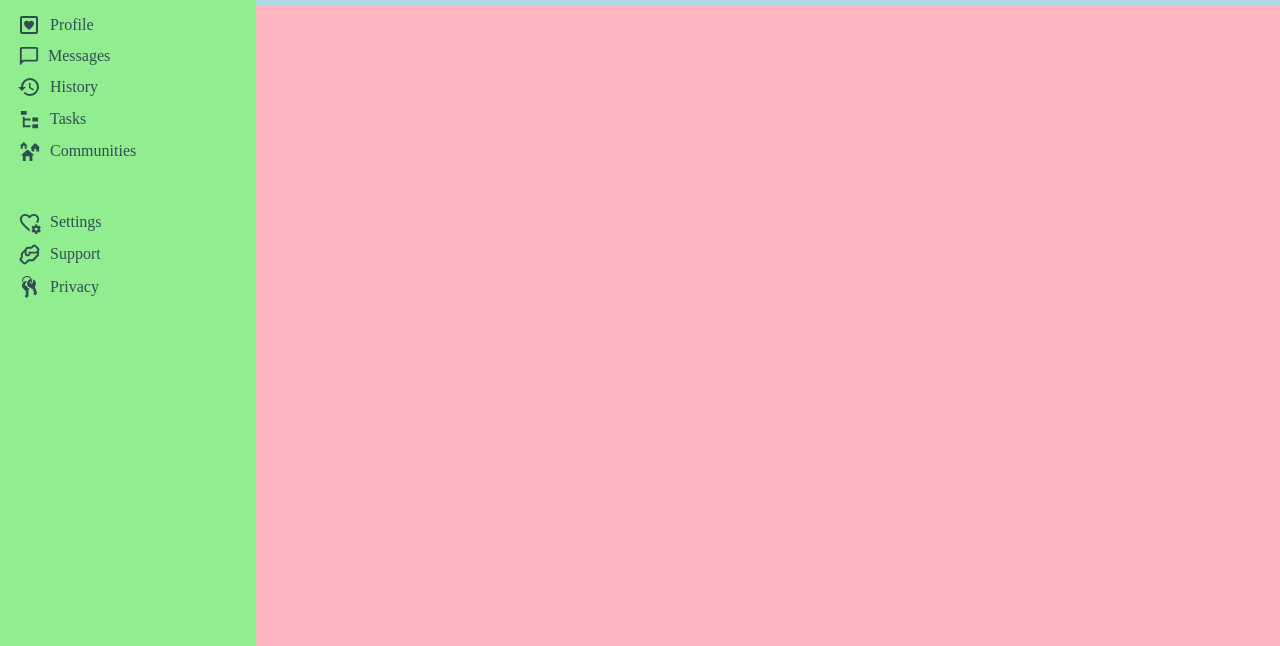
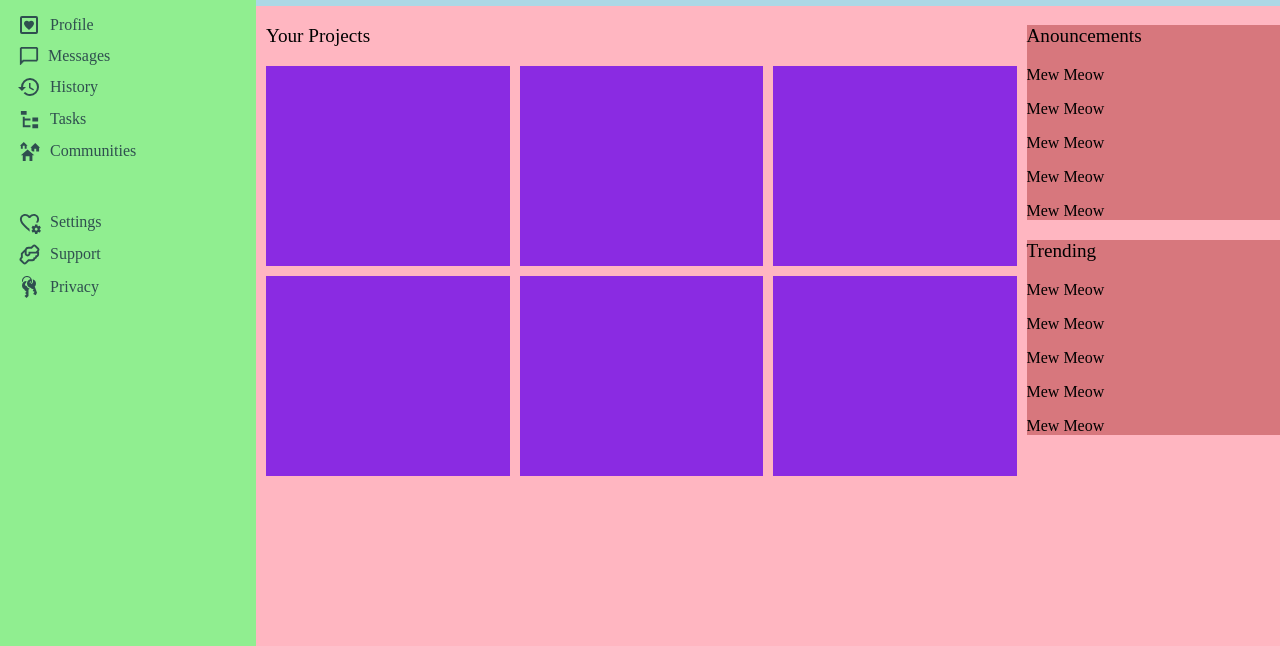
Before and after one commit to Zo-Snow/odin-admin-dashboard, a plain HTML site: page index.html in a window 1280 px wide. Shown: the part 154-800 px from the top of the page. Drawn offline with Linux system fonts and the light colour scheme.

Commit message:
Complete html and css for basic main content

```diff
--- a/index.html
+++ b/index.html
@@ -66,8 +66,39 @@
             </div>
         </div>
 
+        <!-- Main Section ---------------------------------------- -->
+
         <div class="main-content">
+            <div>
+                <p class="heading project">Your Projects</p>
+                <div class="main-col-1">
+                    <div class="card"></div>
+                    <div class="card"></div>
+                    <div class="card"></div>
+                    <div class="card"></div>
+                    <div class="card"></div>
+                    <div class="card"></div>
+                </div>
+            </div>
+            <div class="main-col-2">
+                <div class="side-card">
+                   <p class="heading">Anouncements</p>
+                   <p class="extra">Mew Meow</p>
+                   <p class="extra">Mew Meow</p>
+                   <p class="extra">Mew Meow</p>
+                   <p class="extra">Mew Meow</p>
+                   <p class="extra">Mew Meow</p>
+                </div>
+                <div class="side-card">
+                   <p class="heading">Trending</p>
+                    <p class="extra">Mew Meow</p>
+                    <p class="extra">Mew Meow</p>
+                    <p class="extra">Mew Meow</p>
+                    <p class="extra">Mew Meow</p>
+                    <p class="extra">Mew Meow</p>
+                </div>
 
+            </div>
         </div>
     </div>
 </body>
--- a/styles.css
+++ b/styles.css
@@ -139,8 +139,36 @@ body, .header-2-col p, .username {
 }
 
 
-/* Header ------------------------------- */
+/* Main ------------------------------- */
 
 .main-content {
     background-color: lightpink;
+    display: grid;
+    grid-template-columns: 3fr 1fr;
+    gap: 10px;
 }
+
+.main-col-1 {
+    display: grid;
+    grid-template-columns: repeat(auto-fit, minmax(200px, 1fr));
+
+}
+
+.side-card {
+    background-color: rgba(165, 42, 42, 0.447);
+
+}
+
+.card {
+    background-color: blueviolet;
+    height: 200px;
+    margin: 0px 0px 10px 10px;
+}
+
+.heading {
+    font-size: 1.2rem;
+}
+
+.heading.project {
+    margin-left: 10px;
+}
```
